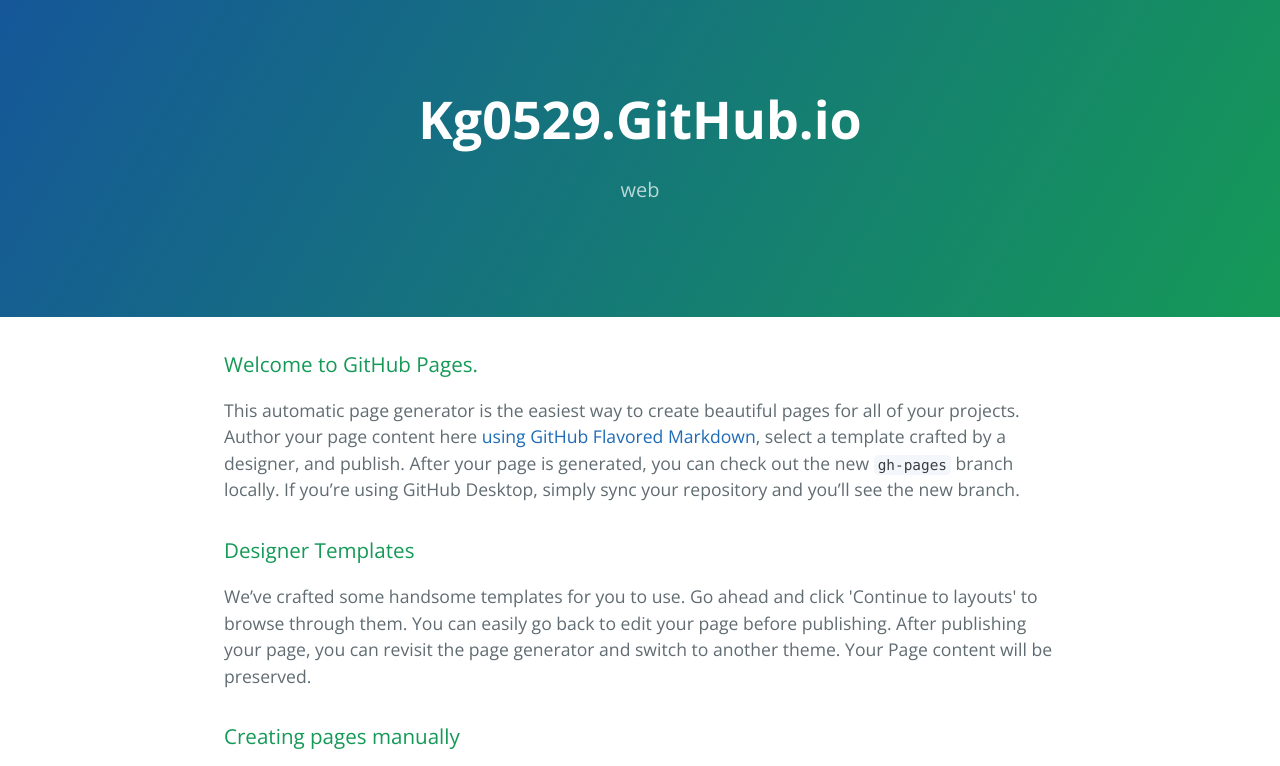
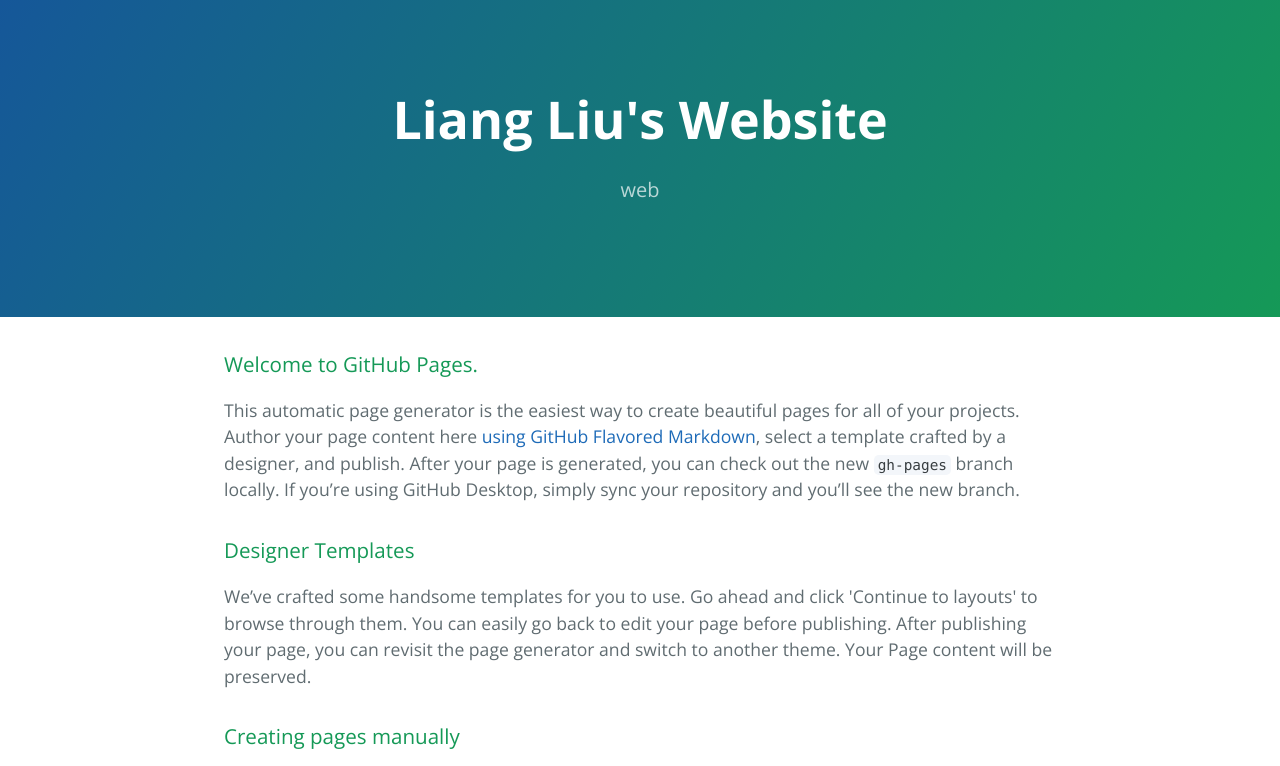
Before and after one commit to kg0529/kg0529.github.io, a plain HTML site: page index.html in a window 1280 px wide. Shown: the top 766 px of the page. Drawn offline with nearby package versions, Linux system fonts and the light colour scheme.

Commit message:
Update index.html

```diff
--- a/index.html
+++ b/index.html
@@ -2,7 +2,7 @@
 <html lang="en-us">
   <head>
     <meta charset="UTF-8">
-    <title>Liang Liu by kg0529</title>
+    <title>Kg0529.GitHub.io by kg0529</title>
     <meta name="viewport" content="width=device-width, initial-scale=1">
     <link rel="stylesheet" type="text/css" href="stylesheets/normalize.css" media="screen">
     <link href='https://fonts.googleapis.com/css?family=Open+Sans:400,700' rel='stylesheet' type='text/css'>
@@ -11,7 +11,7 @@
   </head>
   <body>
     <section class="page-header">
-      <h1 class="project-name">Kg0529.GitHub.io</h1>
+      <h1 class="project-name">Liang Liu's Website</h1>
       <h2 class="project-tagline">web</h2>
     </section>
 
```
